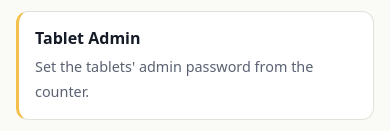
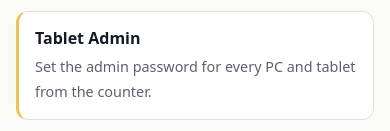
Before and after one commit to rjcantare/Slotify, a plain HTML site: page docs/index.html in a window 390 px wide. Shown: the part 10113-10244 px from the top of the page. Drawn offline with Linux system fonts and the light colour scheme.

Commit message:
Docs: state the default admin password and add a lock-screen troubleshooting entry
Default admin password (admin@123!) is one password for PCs and tablets,
changed at Setup -> Tablet Admin. Add an owner-guide entry for a PC stuck on
"Please wait for connection." with step-by-step checks.

Co-Authored-By: Claude Opus 5.5 <noreply@anthropic.com>

```diff
--- a/docs/index.html
+++ b/docs/index.html
@@ -435,7 +435,7 @@ code{font-family:ui-monospace,SFMono-Regular,Consolas,monospace;font-size:.9em;b
       <div><b>PC &amp; Coin Slot Policy</b><span>Auto-close apps and games when paid time ends, auto shut down idle locked PCs, and block anyone who keeps opening the slot without paying.</span></div>
       <div><b>System Health</b><span>Live status of the coin acceptor, database and every station, with a diagnostics export.</span></div>
       <div><b>Tablet Apps</b><span>Pick the apps customers can open. Apps marked Deep Freeze are wiped clean when the session ends.</span></div>
-      <div><b>Tablet Admin</b><span>Set the tablets' admin password from the counter.</span></div>
+      <div><b>Tablet Admin</b><span>Set the admin password for every PC and tablet from the counter.</span></div>
       <div><b>Coinslot light</b><span>Turn the coin box's LED frame off or on from the server.</span></div>
       <div><b>Backups &amp; Updates</b><span>Back up the database in one click, open the backups folder, and check for updates.</span></div>
     </div>
```
Also changed, not shown: 2 other files.
